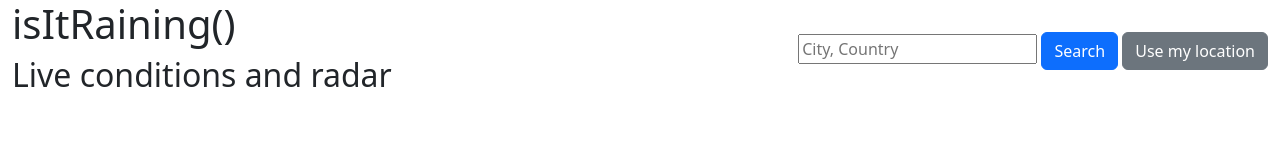
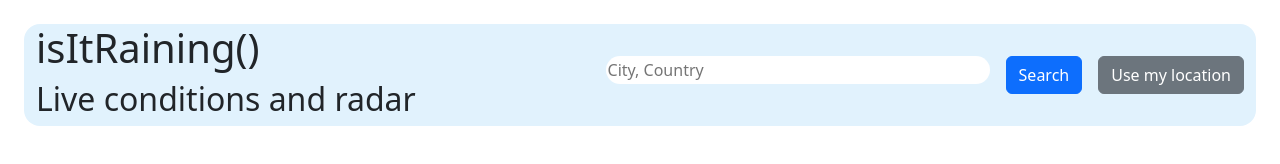
Before and after one commit to PeterCones/isItRaining, a plain HTML site: page index.html in a window 1280 px wide. Drawn offline with nearby package versions, Linux system fonts and the light colour scheme.

Commit message:
Add navigation styling and enhance header layout with search functionality

```diff
--- a/assets/css/style.css
+++ b/assets/css/style.css
@@ -0,0 +1,24 @@
+#nav {
+  opacity: 0;
+  background-color: #d6f0ff;
+  animation: fadein 2s ease forwards;
+}
+
+
+@keyframes fadein {
+  from {
+    opacity: 0;
+    background-color: transparent;
+  }
+  to {
+    opacity: 1;
+    background-color: #e1f2fd;
+  }
+}
+
+
+#search {
+    width: 30vw;
+    height:3.5vh;
+    border: none;
+}
--- a/index.html
+++ b/index.html
@@ -18,19 +18,21 @@
     <title>isItRaining()</title>
 </head>
 <body>
-    <header class="container-fluid">
+    <header class="m-4 rounded-4" id="nav">
+    <div class="container-fluid">
         <div class="row align-items-center">
             <div class="col-4">
                 <h1>isItRaining()</h1>
                 <h2>Live conditions and radar</h2>
             </div>
-            <div class="col-8 text-end">
-                <input type="search" id="search" placeholder="City, Country">
+            <div class="col-8 text-end d-flex justify-content-end gap-3 ">
+                <input type="search" class="rounded-4" id="search" placeholder="City, Country">
                 <input type="button" class="btn-primary btn" value="Search">
                 <input type="button" class="btn btn-secondary" value="Use my location">
             </div>
         </div>
 
+    </div>
     </header>
 </body>
 </html>
```
